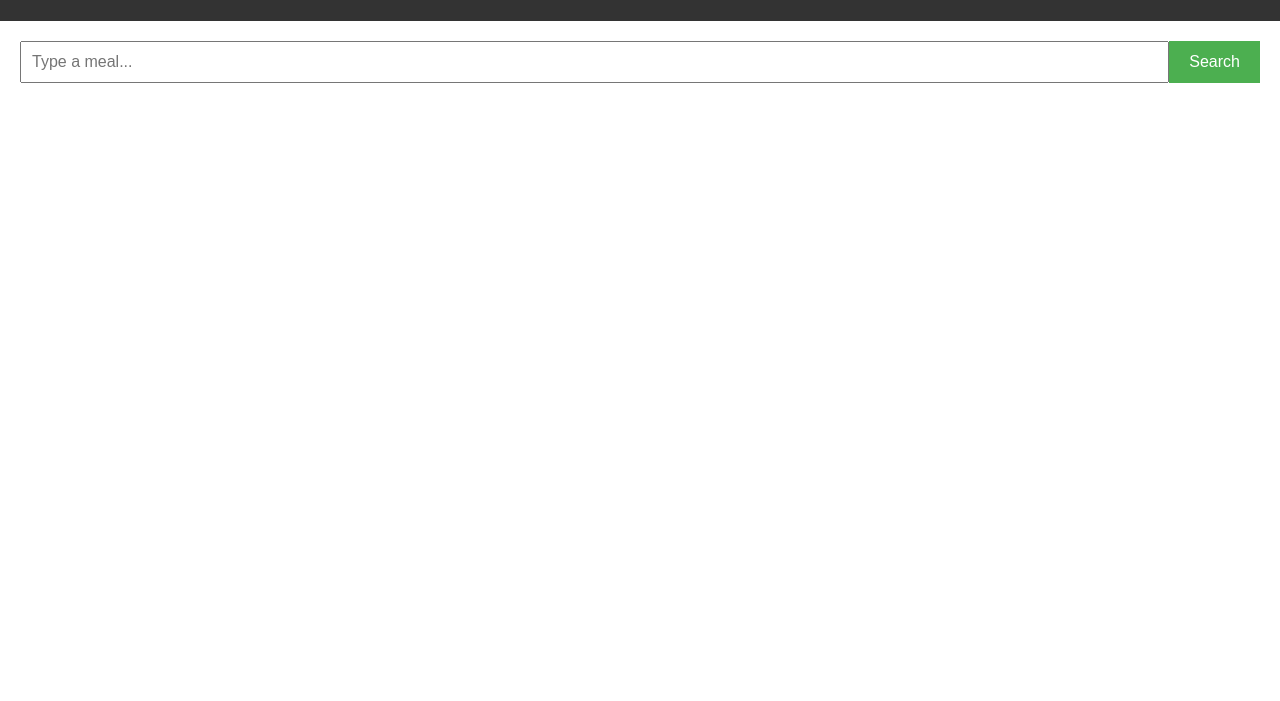
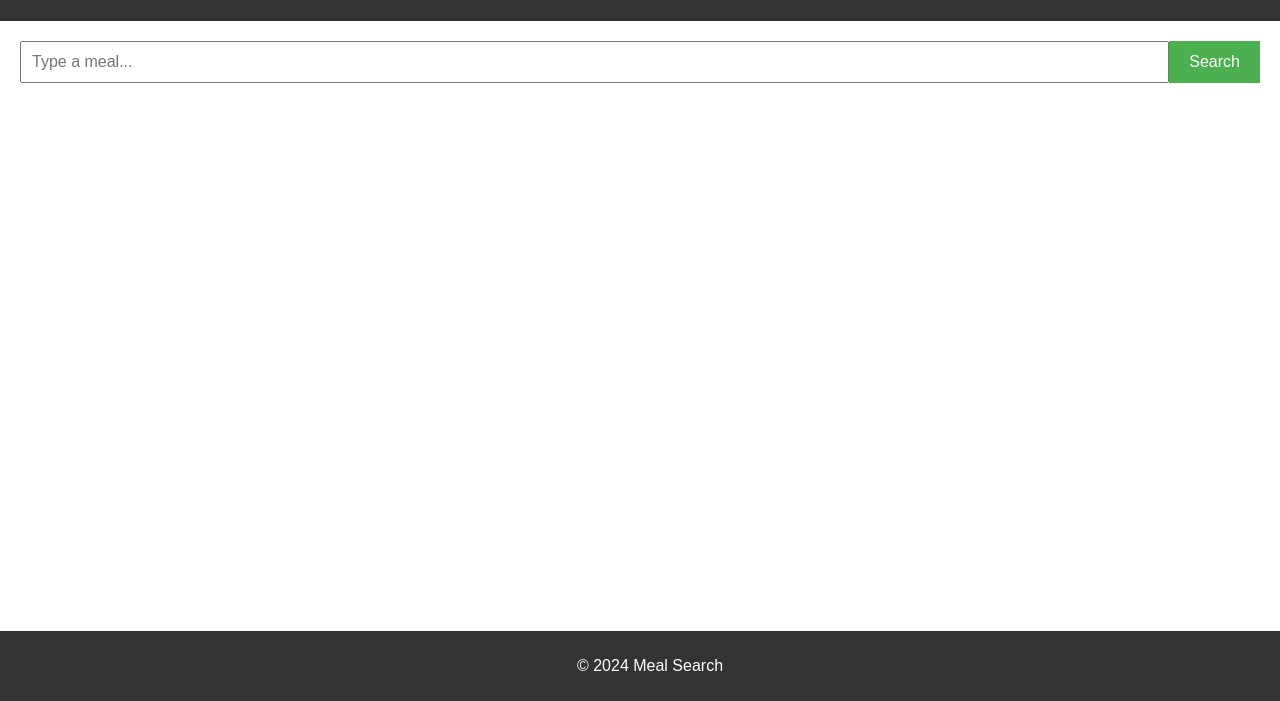
Before and after one commit to sultan-vai/Final-Practical, a plain HTML site: page index.html in a window 1280 px wide. Shown: the part 99-800 px from the top of the page. Drawn offline with Linux system fonts and the light colour scheme.

Commit message:
footer added

```diff
--- a/index.html
+++ b/index.html
@@ -60,7 +60,15 @@
             border-radius: 5px;
         }
 
-
+        footer {
+            background-color: #333;
+            color: #fff;
+            text-align: center;
+            padding: 10px;
+            position: fixed;
+            bottom: 0;
+            width: 100%;
+        }
     </style>
 </head>
 <body>
@@ -75,7 +83,9 @@
         <div id="mealResults" class="results-container"></div>
         <button id="showAllButton" style="display: none;">Show All</button>
     </main>
-
+    <footer>
+        <p>&copy; 2024 Meal Search</p>
+    </footer>
     <script>
         document.addEventListener("DOMContentLoaded", () => {
             const searchInput = document.getElementById("searchInput");
```
